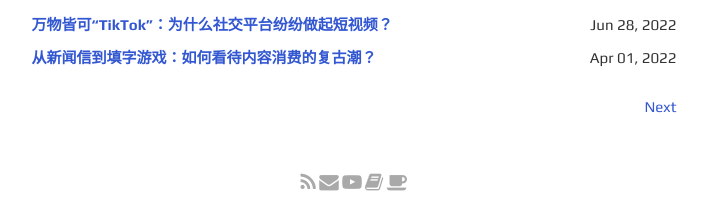
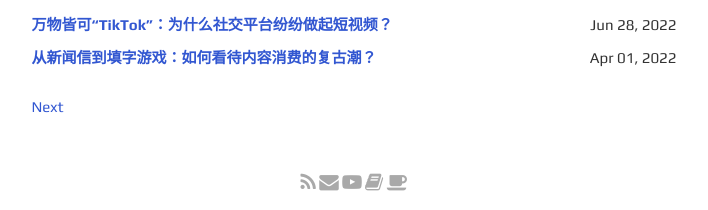
Before and after one commit to codyb1ue/codyb1ue.github.io, a Jekyll site: the page built from index.html, in a window 1280 px wide. Shown: the part 865-1075 px from the top of the page, without its empty margins (286-994 px from the left). Built offline with Jekyll 4.4.1, drawn with Linux system fonts in a browser that asks for light colours; the list of posts is cut into pages by our own code.

Commit message:
Update _main.scss

```diff
--- a/_sass/_main.scss
+++ b/_sass/_main.scss
@@ -601,7 +601,7 @@
 
 .pagination {
     display: flex;
-    justify-content: flex-end;
+    justify-content: space-between;
 }
 
 .pagination-buttons {
@@ -609,12 +609,13 @@
 }
 
 .previous {
-    margin-right: auto;
+    order: 1;
 }
 
 .next {
-    margin-left: 10px;
+    order: 3;
 }
+
 
 
   // ------------------------------------
```
